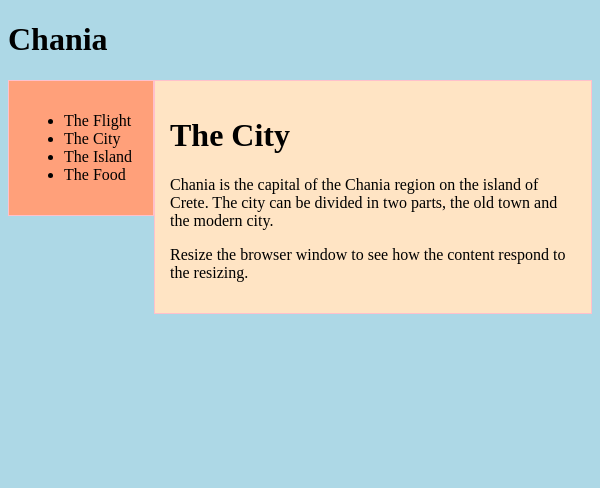
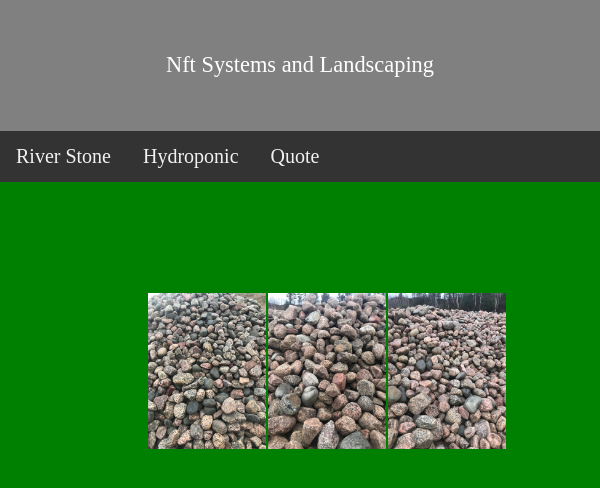
Before and after one commit to ENFP-Friend/JeffsGreenHouse, a plain HTML site: page jeffWebsite/index.html in a window 600 px wide. Drawn offline with Linux system fonts and the light colour scheme.

Commit message:
Responsiveness added

```diff
--- a/jeffWebsite/index.html
+++ b/jeffWebsite/index.html
@@ -4,34 +4,35 @@
   <meta charset="UTF-8">
   <meta name="viewport" content="width=device-width, initial-scale=1.0">
   <meta http-equiv="X-UA-Compatible" content="ie=edge">
-  <title>Document</title>
+  <title>Nft Systems and Landscaping</title>
   <link rel="stylesheet" type="text/css" href="stylesheet/style.css"
 </head>
 <body>
 
-  <div class="header">
-    <h1>Chania</h1>
-  </div>
+
+  <header>
+    <p>Nft Systems and Landscaping</p>
+      </header>
+      <div class="topNav">
+        <a href="riverStone.html">River Stone</a>
+        <a href="hydropnic.html">Hydroponic</a>
+        <a href="Quote.html">Quote</a>
+
+        </div>
 
 <div class="row">
   <div class="col-3">
-    <! -- 25% -->
 
-    <ul>
-      <li>The Flight</li>
-      <li>The City</li>
-      <li>The Island</li>
-      <li>The Food</li>
-    </ul>
+    <img src='imgs/1.jpg'>
   </div>
 
-  <div class="col-9">
-    <! -- 75% -->
-
-    <h1>The City</h1>
-    <p>Chania is the capital of the Chania region on the island of Crete. The city can be divided in two parts, the old town and the modern city.</p>
-    <p>Resize the browser window to see how the content respond to the resizing.</p>
+  <div class="col-3">
+    <img src='imgs/2.jpg'>
   </div>
 
+  <div class="col-3">
+    <img src='imgs/3.jpg'>
+  </div>
+  </div>
 </body>
 </html>
--- a/jeffWebsite/stylesheet/style.css
+++ b/jeffWebsite/stylesheet/style.css
@@ -1,5 +1,28 @@
 * { box-sizing: border-box;
 }
+
+body {
+  margin: 0;
+
+}
+
+img {
+  width: 100%;
+  max-width: 400px;
+  height: auto;
+}
+
+img:hover {
+  width: 120%
+}
+
+[class*="col-"] {
+  float: left;
+  padding: 15px;
+  margin-top: 5%;
+  padding-left: 15px;
+}
+
 
 .row::after {
   content: "";
@@ -7,17 +30,47 @@
   display: table;
 }
 
-[class*="col-"] {
-  float: left;
-  padding: 15px;
-  border: 1px solid pink;
+
+.row {
+  margin-left: 20%;
 }
 
-body {
-  background-color: lightgreen;
+  header {background: gray; color:white; text-align: center; padding:5%; font-size: 110%; }
+.topNav {
+  overflow: hidden;
+  background-color: #333;
+  font-size: 20px;
 }
 
+.topNav a {
+  float: left;
+  display: block;
+  color: #f2f2f2;
+  text-align: center;
+  padding: 14px 16px;
+  text-decoration: none;
+}
+
+.topNav a:hover {
+  background-color: #ddd;
+  color: black;
+}
+
+
 @media only screen and (max-width: 600px) {
+
+  img {
+    width: 150%;
+    max-width: 500px;
+    height: auto;
+    padding-left: 5%;
+  }
+
+  img:hover {
+    width: 160%
+  }
+
+
   body {
     background-color: lightblue;
   }
@@ -25,8 +78,7 @@ body {
 
 .col-1 {width: 8.33%;}
 .col-2 {width: 16.66%;}
-.col-3 {width: 25%;
-background-color: lightsalmon}
+.col-3 {width: 25%;}
 .col-4 {width: 33.33%;}
 .col-5 {width: 41.66%;}
 .col-6 {width: 50%;}
@@ -37,3 +89,62 @@ background-color: bisque}
 .col-10 {width: 83.33%;}
 .col-11 {width: 91.66%;}
 .col-12 {width: 100%;}
+
+
+/* Extra small devices (phones, 600px and down) */
+@media only screen and (max-width: 600px) {
+  header {background: gray; color:white; text-align: center; padding:5%; font-size: 130%; }
+
+  [class*="col-"] {
+
+    margin-top: 20%;
+    padding-left: 5%;
+  }
+
+.topNav {
+  overflow: hidden;
+  background-color: #333;
+  font-size: 20px;
+}
+
+.topNav a {
+  float: left;
+  display: block;
+  color: #f2f2f2;
+  text-align: center;
+  padding: 14px 16px;
+  text-decoration: none;
+}
+
+.topNav a:hover {
+  background-color: #ddd;
+  color: black;
+}
+
+}
+
+/* Small devices (portrait tablets and large phones, 600px and up) */
+@media only screen and (min-width: 600px) {
+  body {background: green;}
+    header {background: gray; color:white; text-align: center; padding:5%; font-size: 140%; }
+}
+
+/* Medium devices (landscape tablets, 768px and up) */
+@media only screen and (min-width: 768px) {
+  body {background: blue;}
+}
+
+/* Large devices (laptops/desktops, 992px and up) */
+@media only screen and (min-width: 992px) {
+  body {background: orange;}
+}
+
+/* Extra large devices (large laptops and desktops, 1200px and up) */
+@media only screen and (min-width: 1200px) {
+  body {background: pink;}
+  [class*="col-"] {
+
+    margin-top: 2%;
+    padding-left: 5%;
+  }
+}
```
Also changed, not shown: jeffWebsite/index_old.html (added, +37 -0 lines), jeffWebsite/imgs/1.jpg (added), jeffWebsite/imgs/2.jpg (added), jeffWebsite/imgs/3.jpg (added), jeffWebsite/imgs/4.jpg (added), jeffWebsite/imgs/5.jpg (added), jeffWebsite/imgs/6.jpg (added), jeffWebsite/imgs/7.jpg (added), jeffWebsite/imgs/contact.jpg (added).
